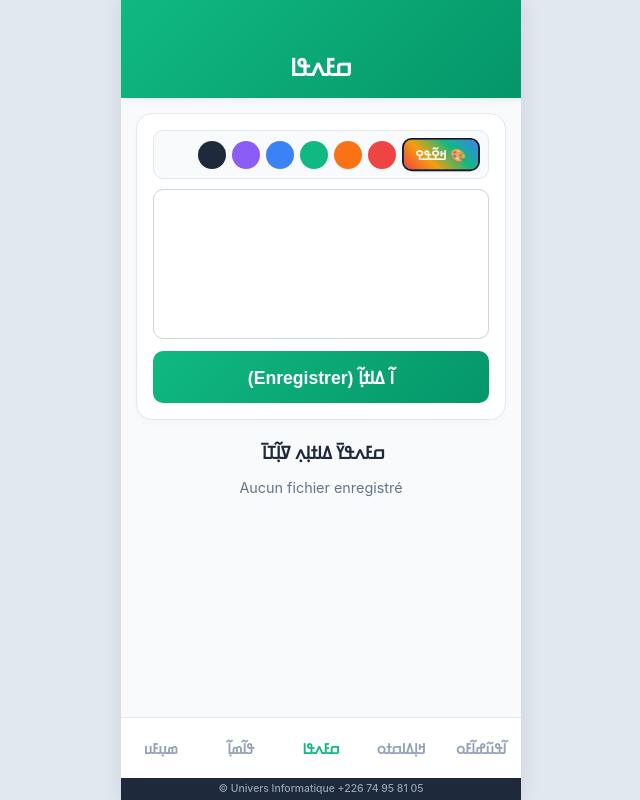
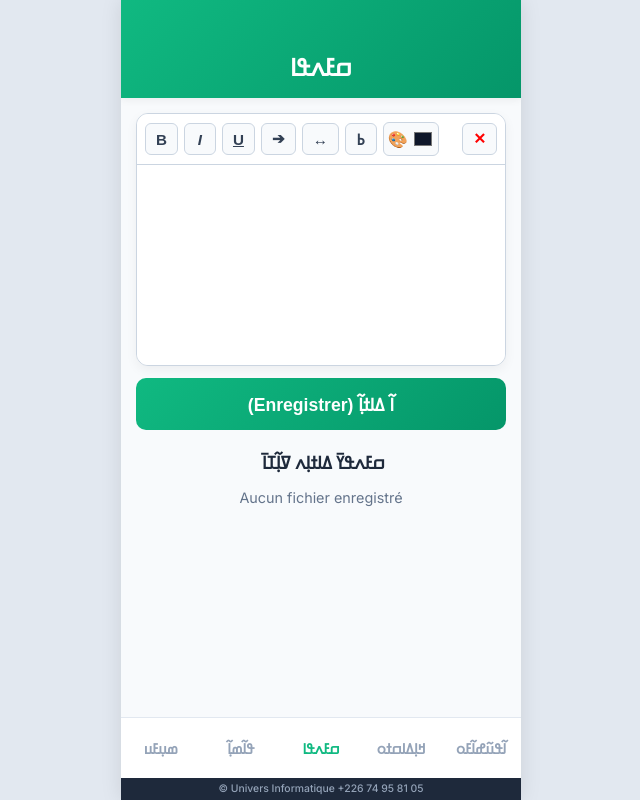
Before and after one commit to hitrikroshan-spec/nko, a plain HTML site: page index.html in a window 1280 px wide. Both pictures are taken after a click on the button "ߛߓߍߟߊ". Shown: the whole page, without its empty margins (319-959 px from the left). Drawn offline with Linux system fonts and the light colour scheme.

Commit message:
Update index.html

```diff
--- a/index.html
+++ b/index.html
@@ -9,6 +9,10 @@
     <meta name="theme-color" content="#10b981">
     <meta name="apple-mobile-web-app-capable" content="yes">
     <meta name="apple-mobile-web-app-status-bar-style" content="black-translucent">
+
+    <link rel="preconnect" href="https://fonts.googleapis.com">
+    <link rel="preconnect" href="https://fonts.gstatic.com" crossorigin>
+    <link href="https://fonts.googleapis.com/css2?family=Inter:wght@400;500;700&family=Noto+Sans+NKo:wght@400;700&display=swap" rel="stylesheet">
 
     <style>
         :root {
@@ -119,6 +123,7 @@
         }
 
         .nko-letter {
+            font-family: 'Noto Sans NKo', sans-serif;
             font-size: 4rem;
             font-weight: bold;
             display: block;
@@ -145,6 +150,7 @@
         }
 
         .quiz-question {
+            font-family: 'Noto Sans NKo', sans-serif;
             font-size: 5rem;
             font-weight: bold;
             color: #10b981;
@@ -181,84 +187,94 @@
             font-size: 0.95rem;
         }
 
-        /* ZONE SÉCURISÉE DE L'ÉDITEUR AVEC SELECTION COULEURS */
-        .editor-card {
-            background: white;
-            border-radius: 16px;
-            padding: 16px;
-            box-shadow: 0 4px 6px rgba(0,0,0,0.02);
-            border: 1px solid #e2e8f0;
+        /* DESIGN ÉDITEUR STYLE MS WORD AVEC COULEUR */
+        .word-editor-container {
+            background: #f1f5f9;
+            border: 1px solid #cbd5e1;
+            border-radius: 12px;
+            overflow: hidden;
+            box-shadow: 0 4px 12px rgba(0,0,0,0.05);
+            display: flex;
+            flex-direction: column;
         }
 
-        /* Barre de sélection de couleur dans l'éditeur */
-        .color-toolbar {
+        .word-toolbar {
+            background: #ffffff;
+            border-bottom: 1px solid #cbd5e1;
+            padding: 8px;
+            display: flex;
+            gap: 6px;
+            flex-wrap: wrap;
+            direction: ltr;
+            justify-content: flex-start;
+            align-items: center;
+        }
+
+        .btn-word-tool {
+            background: #f8fafc;
+            border: 1px solid #cbd5e1;
+            border-radius: 6px;
+            padding: 6px 10px;
+            font-size: 0.95rem;
+            font-weight: bold;
+            cursor: pointer;
+            color: #334155;
             display: flex;
             align-items: center;
-            gap: 6px;
-            margin-bottom: 10px;
-            background: #f8fafc;
-            padding: 8px;
-            border-radius: 10px;
-            border: 1px solid #e2e8f0;
-            overflow-x: auto;
+            justify-content: center;
+            min-width: 32px;
+            height: 32px;
+            box-sizing: border-box;
         }
 
-        .btn-rainbow-toggle {
-            background: linear-gradient(45deg, #ef4444, #f59e0b, #10b981, #3b82f6);
-            color: white;
-            border: none;
-            padding: 6px 12px;
-            border-radius: 8px;
-            font-size: 0.85rem;
-            font-weight: bold;
-            cursor: pointer;
-            white-space: nowrap;
-            box-shadow: 0 2px 4px rgba(0,0,0,0.1);
+        .btn-word-tool:hover {
+            background: #e2e8f0;
+            color: #0f172a;
         }
 
-        .btn-rainbow-toggle.active {
-            outline: 2px solid #0f172a;
-            transform: scale(0.95);
+        /* Sélecteur de couleur Word spécial */
+        .word-color-picker-wrapper {
+            display: flex;
+            align-items: center;
+            border: 1px solid #cbd5e1;
+            border-radius: 6px;
+            background: #f8fafc;
+            height: 32px;
+            padding: 0 4px;
+            cursor: pointer;
+            gap: 4px;
         }
 
-        .color-dot {
-            width: 24px;
-            height: 24px;
-            border-radius: 50%;
-            border: 2px solid transparent;
+        .word-color-picker-wrapper input[type="color"] {
+            border: none;
+            width: 22px;
+            height: 22px;
             cursor: pointer;
-            flex-shrink: 0;
-            transition: transform 0.1s ease;
+            background: none;
+            padding: 0;
         }
 
-        .color-dot:hover {
-            transform: scale(1.1);
-        }
-
-        .color-dot.active {
-            border-color: #0f172a;
-            transform: scale(1.15);
-        }
-
+        /* Zone d'écriture type "Feuille Word" */
         .editor-rainbow-box {
             width: 100%;
-            height: 150px;
-            border: 1px solid #cbd5e1;
-            border-radius: 10px;
-            padding: 14px;
-            font-size: 2.2rem;
-            font-weight: bold;
+            height: 200px;
+            border: none;
+            padding: 16px;
+            font-size: 1.8rem;
+            font-weight: normal;
             background: #ffffff;
+            color: #0f172a;
             box-sizing: border-box;
             overflow-y: auto;
             white-space: pre-wrap;
             word-wrap: break-word;
             direction: rtl;
+            font-family: 'Noto Sans NKo', sans-serif;
+            line-height: 1.5;
         }
 
         .editor-rainbow-box:focus {
             outline: none;
-            border-color: var(--primary);
         }
 
         /* BLOCS DE SAUVEGARDE STYLE FICHIER */
@@ -275,7 +291,7 @@
         }
 
         .note-date { font-size: 0.75rem; color: #64748b; font-weight: bold; direction: ltr; text-align: left; }
-        .note-text { font-size: 1.6rem; font-weight: bold; white-space: nowrap; overflow: hidden; text-overflow: ellipsis; }
+        .note-text { font-family: 'Noto Sans NKo', sans-serif; font-size: 1.4rem; font-weight: bold; white-space: nowrap; overflow: hidden; text-overflow: ellipsis; }
         .note-actions { display: flex; justify-content: flex-end; gap: 8px; border-top: 1px solid #f1f5f9; padding-top: 8px; }
 
         .btn-note-opt { border: none; padding: 6px 12px; border-radius: 8px; font-size: 0.85rem; font-weight: bold; cursor: pointer; }
@@ -340,7 +356,7 @@
 
         .word-row { display: flex; justify-content: space-between; align-items: center; width: 100%; }
         .word-col { flex: 1; text-align: center; }
-        .word-nko { font-size: 2rem; color: var(--primary); font-weight: bold; }
+        .word-nko { font-family: 'Noto Sans NKo', sans-serif; font-size: 2rem; color: var(--primary); font-weight: bold; }
         .word-sens { font-size: 1.6rem; color: #0f172a; font-weight: bold; }
 
         .word-img-container { width: 100%; display: flex; justify-content: center; align-items: center; margin-top: 5px; }
@@ -435,23 +451,28 @@
         </div>
 
         <div id="view-editor" class="hidden">
-            <div class="editor-card">
-                <div class="color-toolbar">
-                    <button class="btn-rainbow-toggle active" id="rainbow-btn" onclick="setRainbowMode()">🎨 ߞߐ߬ߟߐ</button>
-                    <div class="color-dot" style="background-color: #ef4444;" onclick="setSolidColor('#ef4444', this)"></div>
-                    <div class="color-dot" style="background-color: #f97316;" onclick="setSolidColor('#f97316', this)"></div>
-                    <div class="color-dot" style="background-color: #10b981;" onclick="setSolidColor('#10b981', this)"></div>
-                    <div class="color-dot" style="background-color: #3b82f6;" onclick="setSolidColor('#3b82f6', this)"></div>
-                    <div class="color-dot" style="background-color: #8b5cf6;" onclick="setSolidColor('#8b5cf6', this)"></div>
-                    <div class="color-dot" style="background-color: #1e293b;" onclick="setSolidColor('#1e293b', this)"></div>
+            <div class="word-editor-container">
+                <div class="word-toolbar">
+                    <button class="btn-word-tool" onclick="formatDoc('bold')" title="Gras"><b>B</b></button>
+                    <button class="btn-word-tool" onclick="formatDoc('italic')" title="Italique"><i>I</i></button>
+                    <button class="btn-word-tool" onclick="formatDoc('underline')" title="Souligné"><u>U</u></button>
+                    <button class="btn-word-tool" onclick="formatDoc('justifyRight')" title="Aligner à droite">➔</button>
+                    <button class="btn-word-tool" onclick="formatDoc('justifyCenter')" title="Centrer">↔</button>
+                    <button class="btn-word-tool" onclick="formatDoc('justifyLeft')" title="Aligner à gauche">ߕ</button>
+
+                    <div class="word-color-picker-wrapper" title="Couleur du texte">
+                        <span>🎨</span>
+                        <input type="color" id="editor-font-color" oninput="changeTextColor(this.value)" value="#0f172a">
+                    </div>
+
+                    <button class="btn-word-tool" onclick="formatDoc('removeFormat')" title="Effacer mise en forme" style="color:red; margin-left: auto;">✕</button>
                 </div>
-
                 <div id="nko-rainbow-editor" class="editor-rainbow-box" contenteditable="true" placeholder="ߛߓߍߟߌ ߘߊߡߌ߬ߣߊ߬ ߦߊ߲߬..."></div>
-                <div style="margin-top: 12px;">
-                    <button class="btn-action" onclick="saveEditorText()">ߊ߬ ߡߊߙߊ߲߬ (Enregistrer)</button>
-                </div>
             </div>
-            <div class="manage-title" style="text-align:center;">ߛߓߍߟߌ߫ ߡߊߙߊ߲ߍ߲ ߜߊ߲߬ߠߊ߫</div>
+            <div style="margin-top: 12px;">
+                <button class="btn-action" onclick="saveEditorText()">ߊ߬ ߡߊߙߊ߲߬ (Enregistrer)</button>
+            </div>
+            <div class="manage-title" style="text-align:center;">ߛߓߍߟߌ߫ ߡߊߙߊ߲ߍ ߜߊ߲߬ߠߊ߫</div>
             <div id="saved-notes-container"></div>
         </div>
 
@@ -521,14 +542,9 @@
     let quizScore = 0;
     let currentQuizLetter = null;
 
-    // États de l'éditeur de couleur
-    let editorColorMode = 'rainbow'; // 'rainbow' ou une couleur hexadécimale fixe
-    let selectedColor = '#ef4444';
-
     window.onload = () => {
         renderAlphabet('all');
         renderGrammarAlphabet('߫');
-        setupRainbowScribe();
         if (!localStorage.getItem('nko_dict')) {
             localStorage.setItem('nko_dict', JSON.stringify([
                 { nko: "ߓߊ", sens: "Mère", img: "" },
@@ -652,81 +668,16 @@
         }).join('');
     }
 
-    /* GESTION DE LA BARRE D'OUTILS COULEURS */
-    function setRainbowMode() {
-        editorColorMode = 'rainbow';
-        document.getElementById('rainbow-btn').classList.add('active');
-        document.querySelectorAll('.color-dot').forEach(dot => dot.classList.remove('active'));
-        triggerColorRefresh();
+    /* FONCTIONS DE FORMATAGE STYLE MS WORD */
+    function formatDoc(command) {
+        document.execCommand(command, false, null);
+        document.getElementById('nko-rainbow-editor').focus();
     }
 
-    function setSolidColor(color, element) {
-        editorColorMode = 'solid';
-        selectedColor = color;
-        document.getElementById('rainbow-btn').classList.remove('active');
-        document.querySelectorAll('.color-dot').forEach(dot => dot.classList.remove('active'));
-        element.classList.add('active');
-        triggerColorRefresh();
-    }
-
-    function triggerColorRefresh() {
-        const editor = document.getElementById('nko-rainbow-editor');
-        if(editor) editor.dispatchEvent(new Event('input'));
-    }
-
-    /* MOTEUR D'ÉCRITURE MULTICOLORE ET UNIE COUPLÉ AUX BOUTONS */
-    function setupRainbowScribe() {
-        const editor = document.getElementById('nko-rainbow-editor');
-        if(!editor) return;
-
-        editor.addEventListener('input', () => {
-            let selection = window.getSelection();
-            if(!selection.rangeCount) return;
-            let range = selection.getRangeAt(0);
-
-            let preCaretRange = range.cloneRange();
-            preCaretRange.selectNodeContents(editor);
-            preCaretRange.setEnd(range.endContainer, range.endOffset);
-            let caretOffset = preCaretRange.toString().length;
-
-            let plainText = editor.innerText;
-            let coloredHTML = "";
-
-            for (let i = 0; i < plainText.length; i++) {
-                if (plainText[i] === "\n") {
-                    coloredHTML += "<br>";
-                } else {
-                    // Sélection de la couleur selon le mode actif (Arc-en-ciel ou Uni)
-                    let currentColor = (editorColorMode === 'rainbow') ? getRainbowColor(i) : selectedColor;
-                    coloredHTML += `<span style="color:${currentColor};">${plainText[i]}</span>`;
-                }
-            }
-
-            editor.innerHTML = coloredHTML;
-
-            let target = editor;
-            let charCount = 0;
-            let nodeStack = [target];
-            let node, foundStart = false;
-
-            while ((node = nodeStack.pop())) {
-                if (node.nodeType === 3) {
-                    let nextCharCount = charCount + node.length;
-                    if (!foundStart && caretOffset >= charCount && caretOffset <= nextCharCount) {
-                        let newRange = document.createRange();
-                        newRange.setStart(node, caretOffset - charCount);
-                        newRange.setEnd(node, caretOffset - charCount);
-                        selection.removeAllRanges();
-                        selection.addRange(newRange);
-                        break;
-                    }
-                    charCount = nextCharCount;
-                } else {
-                    let i = node.childNodes.length;
-                    while (i--) { nodeStack.push(node.childNodes[i]); }
-                }
-            }
-        });
+    /* NOUVEAU : Changement dynamique de la couleur du texte sélectionné */
+    function changeTextColor(colorHex) {
+        document.execCommand('foreColor', false, colorHex);
+        document.getElementById('nko-rainbow-editor').focus();
     }
 
     function getSavedNotes() { return JSON.parse(localStorage.getItem('nko_notes')) || []; }
@@ -765,7 +716,7 @@
                 <div class="note-date">${note.date}</div>
                 <div class="note-text" style="direction: rtl;">${note.html}</div>
                 <div class="note-actions">
-                    <button class="btn-note-opt btn-load" onclick="restoreNote(${index})">ߟߊߞߎߣߎ߲߫</button>
+                    <button class="btn-note-opt btn-load" onclick="restoreNote(${index})">ߟߊߞߎߣߎ߲</button>
                     <button class="btn-note-opt btn-trash" onclick="deleteNote(${index})">ߟߊ߬ߓߋ߬</button>
                 </div>
             </div>
```
